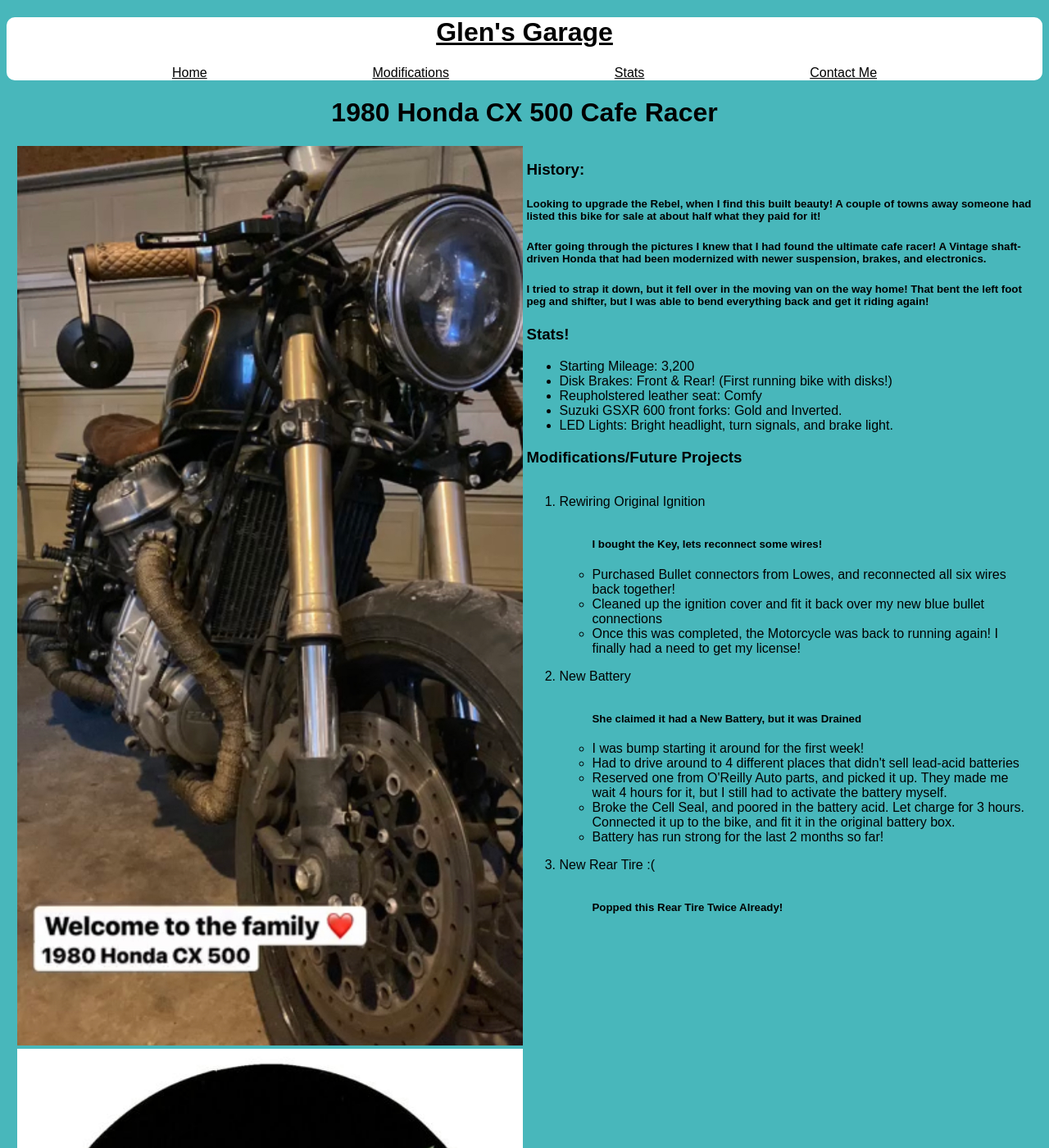
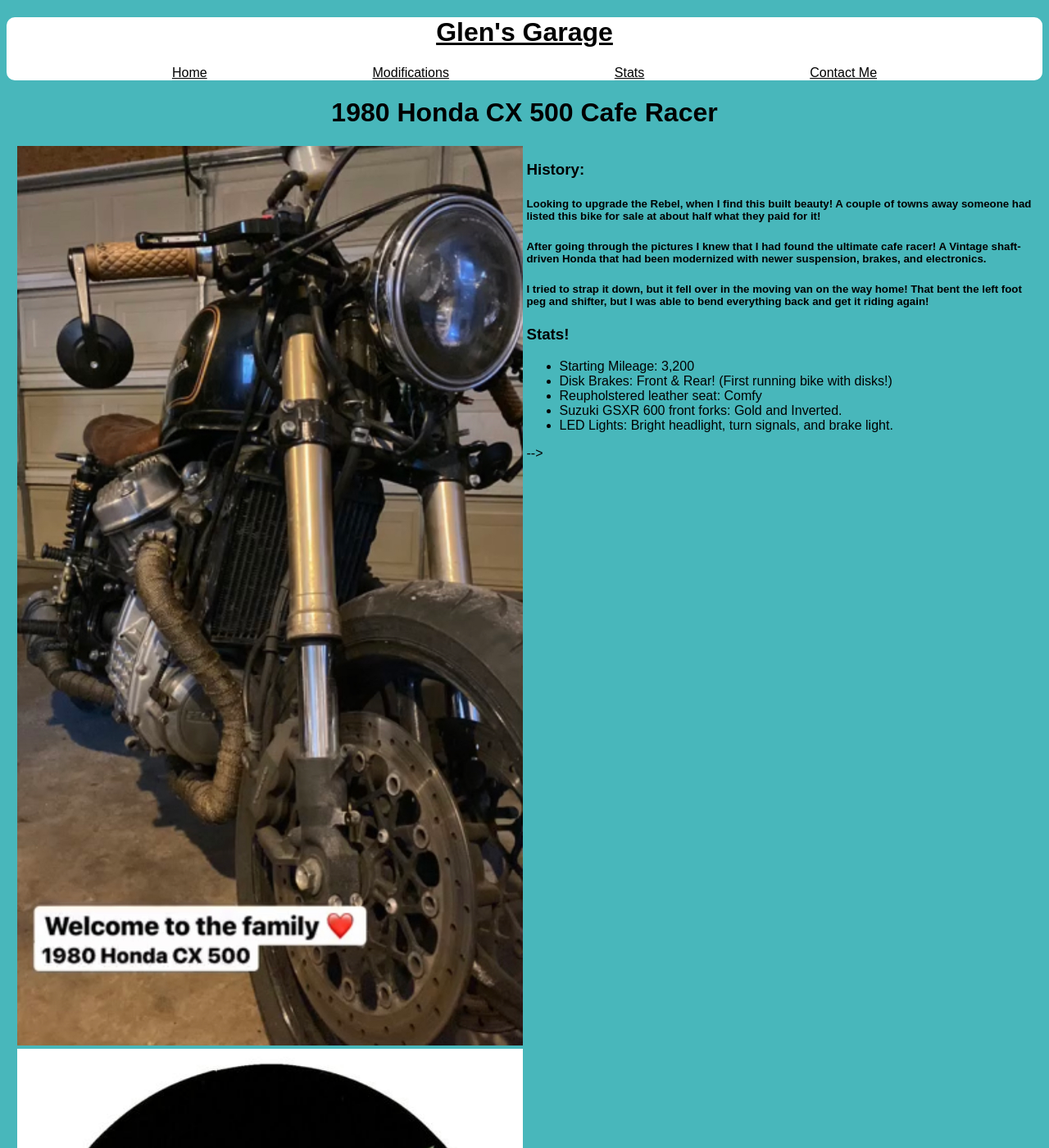
Before and after one commit to GlenLarkin/glenlarkin, a Jekyll site: the page Glens-Garage/honda_cx500.html, which Jekyll copies as it is, in a window 1280 px wide and 1400 px high. Shown: the whole window at 82% size. Built offline with Jekyll 4.4.1, drawn with Linux system fonts in a browser that asks for light colours.

Commit message:
commenting out undone structure

```diff
--- a/Glens-Garage/honda_cx500.html
+++ b/Glens-Garage/honda_cx500.html
@@ -45,7 +45,7 @@
                     </ul>
                 </div>
                 <div class="mods">
-                    <h3>Modifications/Future Projects</h3>
+                    <!--<h3>Modifications/Future Projects</h3>
                     <ol>
                         <li id="mod">Rewiring Original Ignition</li>
                             <ul>
@@ -69,7 +69,7 @@
                                <!-- <li>The Parts store didn't have a match, so they had to resolder/rebuild the cable</li>
                                 <li>Clutch cable was super loose, and needed to be remounted to the engine case, in order to be tight enough.</li>
                                 <li>Choke cable was relocated down into the carb.</li>-->
-                            </ul>
+                            </ul>-->
                     </ol>
                 </div>
             </div>
```
